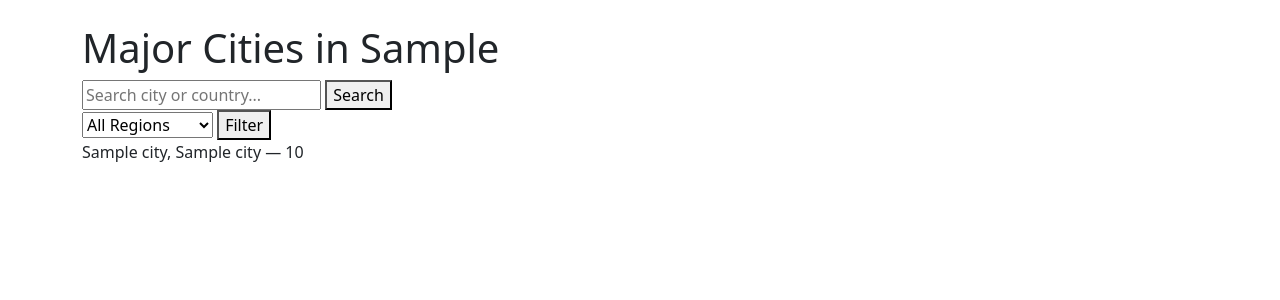
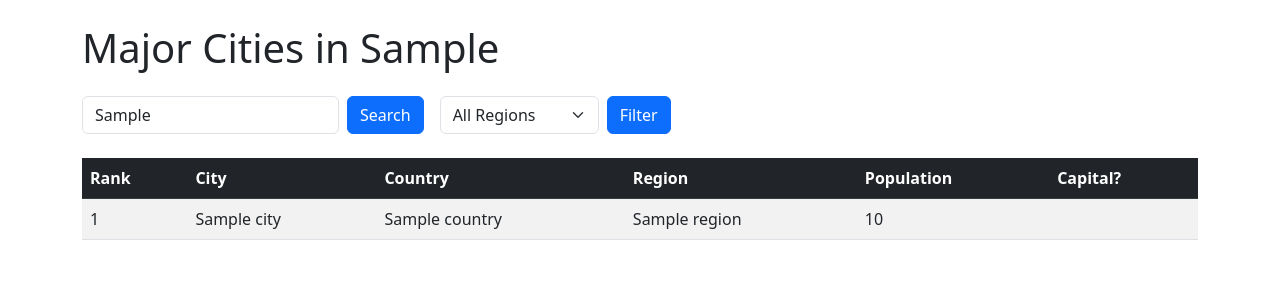
Before and after one commit to Trisolis/World-Data-App, a Flask app: template templates/cities.html in a window 1280 px wide. Shown: the part 56-356 px from the top of the page. Run offline with Flask 3, Linux system fonts and the light colour scheme; the template is opened without the code that fills it: most values are stand-ins (such as "Sample title", 1, 10 or a date in 2020).

Commit message:
Bootstrap to countries.html
Header given more exact margins
Search and form objects given default styling, and placed in columns next to each other with small/medium gaps between each element
Countries data now represented as a table with name, region, and area.
Did the same work for cities, since the code is essentially the same, just added a 'rank' column that uses a Flask loop, as well as a 'capital?' header that checks if a city is its country's capital. Span is for proper centering, since text-center was slightly off

```diff
--- a/templates/cities.html
+++ b/templates/cities.html
@@ -5,35 +5,71 @@
 
 {% block content %}
     <!-- Dynamic header -->
+    <h1 class="mb-4">
         {% if current_region %}
-        <h1>Major Cities in {{ current_region }}</h1>
+            Major Cities in {{ current_region }}
         {% elif current_search %}
-        <h1>Search Results for "{{ current_search }}"</h1>
+            Search Results for "{{ current_search }}"
         {% else %}
-        <h1>List of Major Cities</h1>
+            List of Major Cities
         {% endif %}
+    </h1>
 
-    <!-- Search functionality -->
-    <form method="GET" action="/cities">
-        <input type="text" name="search" placeholder="Search city or country...">
-        <button type="submit">Search</button>
+    <!-- Search and region filtering functionality -->
+    <div class="row g-2 mb-4">
+        <div class="col-auto">
+            <form method="GET" action="/cities" class="d-flex gap-2">
+                <input type="text" name="search" class="form-control"
+                placeholder="Search city or country..."
+                value="{{ current_search if current_search else '' }}">
+                <button type="submit" class="btn btn-primary">Search</button>
             </form>
-
-    <!-- Filtering by region functionality -->
-    <form method="GET" action="/cities">
-        <select name="region">
+        </div>
+        <div class="col-auto">
+        </div>
+        <div class="col-auto">
+            <form method="GET" action="/cities" class="d-flex gap-2">
+                <select name="region" class="form-select">
                     <option value="">All Regions</option>
                     {% for region in regions %}
-                <option value="{{ region['region'] }}">{{ region['region'] }}</option>
+                        <option value="{{ region['region'] }}"
                             {{ 'selected' if current_region == region['region'] }}>
                             {{ region['region'] }}
+                        </option>
                     {% endfor %}
                 </select>
-        <button type="submit">Filter</button>
+                <button type="submit" class="btn btn-primary">Filter</button>
             </form>
+        </div>
+    </div>
 
     <!-- Cities printout -->
+    <table class="table table-striped table-hover">
+        <thead class="table-dark">
+            <tr>
+                <th>Rank</th>
+                <th>City</th>
+                <th>Country</th>
+                <th>Region</th>
+                <th>Population</th>
+                <th>Capital?</th>
+            </tr>
+        </thead>
+        <tbody>
             {% for city in cities %}
-        <p>{{ city['name'] }}, {{ city['country_name'] }} — {{ "{:,}".format(city['population']) }}</p>
+            <tr>
+                <td>{{ loop.index }}</td>
+                <td>{{ city['name'] }}</td>
+                <td>{{ city['country'] }}</td>
+                <td>{{ city['region'] }}</td>
+                <td>{{ "{:,}".format(city['population']) }}</td>
+                <td class="text-center">
+                    <span style="position: relative; left: -15px;">
+                        {{ '✓' if city['feature_code'] == 'PPLC' else '' }}
+                    </span>
+                </td>
+            </tr>
             {% endfor %}
+        </tbody>
+    </table>
 {% endblock %}
```
Also changed, not shown: templates/countries.html (+42 -16 lines). Lines whose indentation alone changed are shown as unchanged.
